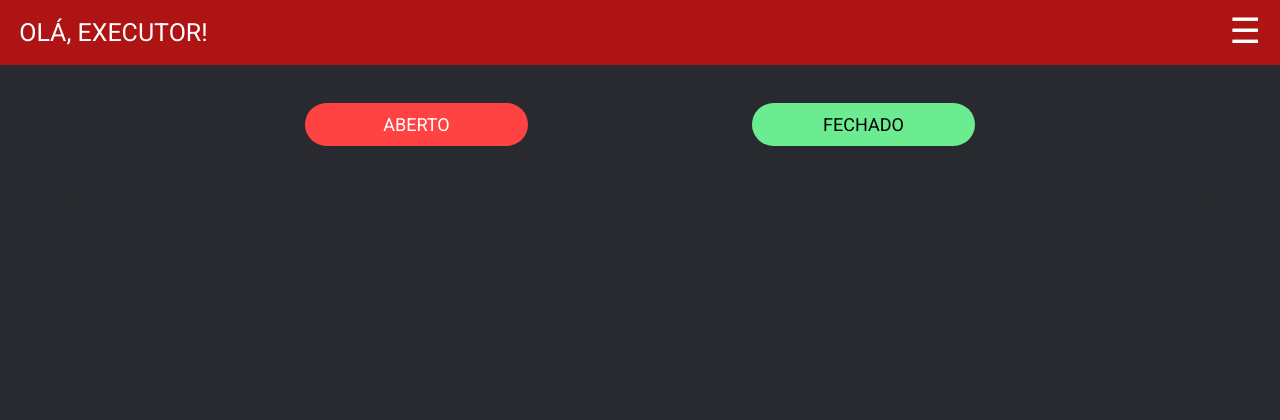
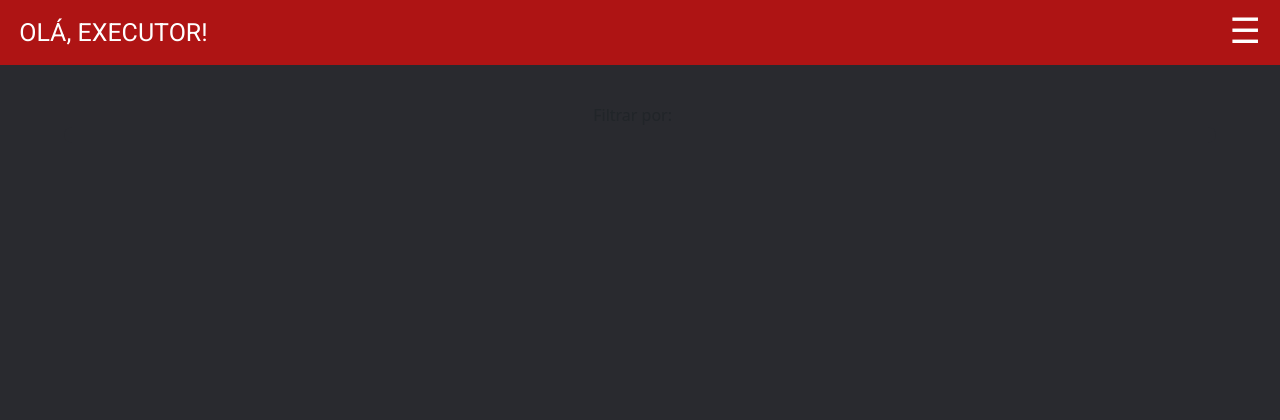
Before and after one commit to whatscodeg3/API-DSM-ServiceDesk, a Flask app: page /demanda in a window 1280 px wide. Shown: the top 420 px of the page. Run offline with Flask 2, Linux system fonts and the light colour scheme; data that the repository does not hold is empty; some libraries are stand-ins or nearby versions; some web fonts are replaced.

Commit message:
Adicionando lista, incompleta

```diff
--- a/src/app.py
+++ b/src/app.py
@@ -5,7 +5,7 @@ from flask_sqlalchemy import SQLAlchemy
 app = Flask(__name__)
 
 # app.config['SQLALCHEMY_DATABASE_URI'] = 'mysql://bcda6317f670c5:56674bf3@us-cdbr-east-05.cleardb.net/heroku_041f3b642f4313b'
-app.config['SQLALCHEMY_DATABASE_URI'] = 'mysql://root:root@localhost/service'
+app.config['SQLALCHEMY_DATABASE_URI'] = 'mysql://root:fatec@localhost/service'
 app.config['SQLALCHEMY_TRACK_MODIFICATIONS'] = False
 
 SQLAlchemy(app)
--- a/src/static/css/estilo-executor-demandas.css
+++ b/src/static/css/estilo-executor-demandas.css
@@ -136,7 +136,7 @@ main {
 }
 
 .pesquisa {
-    display: none;
+    display: flex;
     flex-direction: row;
     align-items: center;
     justify-content: center;
@@ -227,31 +227,8 @@ input {
     }
 }
 
-#botao-aberto {
-    background-color: #FF4343;
-    border-radius: 50px;
-    width: 100%;
-}
 
-@media only screen and (max-width: 600px) {
-    #botao-aberto {
-        font-size: 3vw;
-    }
-}
 
-#botao-fechado {
-    color: black;
-    background-color: #6CEC90;
-    border-radius: 50px;
-    width: 100%;
-
-}
-
-@media only screen and (max-width: 600px) {
-    #botao-fechado {
-        font-size: 3vw;
-    }
-}
 
 #detalhe-chamados {
     display: flex;
--- a/src/templates/executor-demandas.html
+++ b/src/templates/executor-demandas.html
@@ -35,29 +35,16 @@
         </script>
     </header>
     <main>
-        <section class="pesquisa">
-            <form id="pesquisa-campo" action="" method="get">
-                <input type="text" name="search" id="busca" placeholder="Nome do usuário" required>
-                <button class="pesquisa-lupa" type="submit"><img id="pesquisa-img" src="lupa-arredondada.svg"
-                        alt="icone menu"></button>
-            </form>
+        <section>
+            <details class="nav nav-pills mb-3">
+                <summary class="nav nav-pills mb-3">Filtrar por:ﾠ</summary>
+                    <button data-bs-toggle="pill" data-bs-target="#pills-all">TODOS</button>
+                    <button data-bs-toggle="pill" data-bs-target="#pills-home">ABERTO</button>
+                    <button data-bs-toggle="pill" data-bs-target="#pills-profile">FECHADO</button>
+            </details>
         </section>
-        <section class="seletor-chamados">
-            <ul id="seletor-botao" class="nav nav-pills mb-3" id="pills-tab" role="tablist">
-                <li id="botao" class="nav-item" role="presentation">
-                    <button id="botao-aberto" class="nav-link active" id="pills-home-tab" data-bs-toggle="pill"
-                        data-bs-target="#pills-home" type="button" role="tab" aria-controls="pills-home"
-                        aria-selected="true">ABERTO</button>
-                </li>
-                <li id="botao" class="nav-item" role="presentation">
-                    <button id="botao-fechado" class="nav-link" id="pills-profile-tab" data-bs-toggle="pill"
-                        data-bs-target="#pills-profile" type="button" role="tab" aria-controls="pills-profile"
-                        aria-selected="false">FECHADO</button>
-                </li>
-            </ul>
-        </section>
-        <section id="detalhe-chamados" class="tab-content" id="pills-tabContent">
-            <div class="tab-pane fade show active" id="pills-home" role="tabpanel" aria-labelledby="pills-home-tab">
+        <section id="detalhe-chamados" class="tab-content" id="pills-tabContent" id="pills-all">
+            <div class="tab-pane fade show active" id="pills-home" role="tabpanel">
                 <form class="chamados">
                     <ul class="chamados-lista" type="none">
                         {% for lista in listas %}
@@ -89,7 +76,7 @@
             </div>
 
 
-            <div class="tab-pane fade" id="pills-profile" role="tabpanel" aria-labelledby="pills-profile-tab">
+            <div class="tab-pane fade" id="pills-profile" id="pills-all">
                 <form class="chamados">
                     <ul class="chamados-lista" type="none">
                         {% for consulta in consultas %}
```
